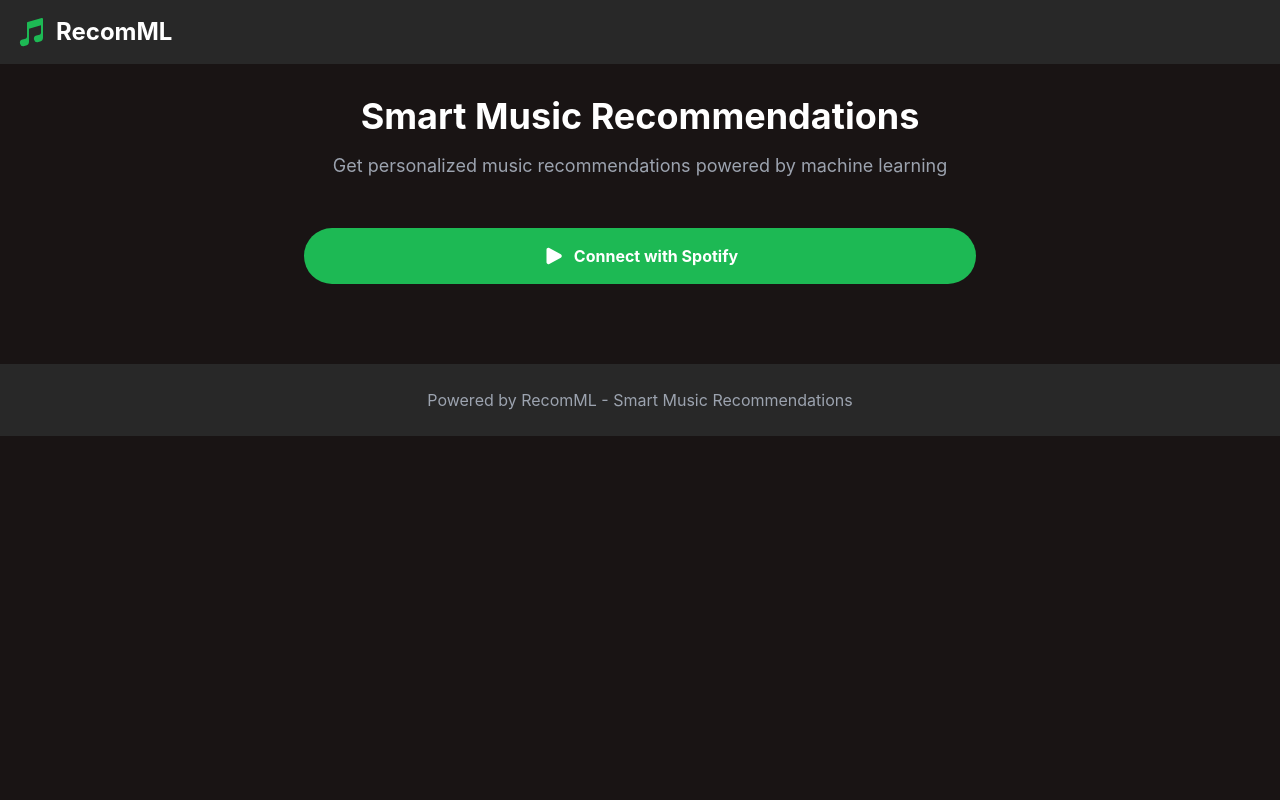
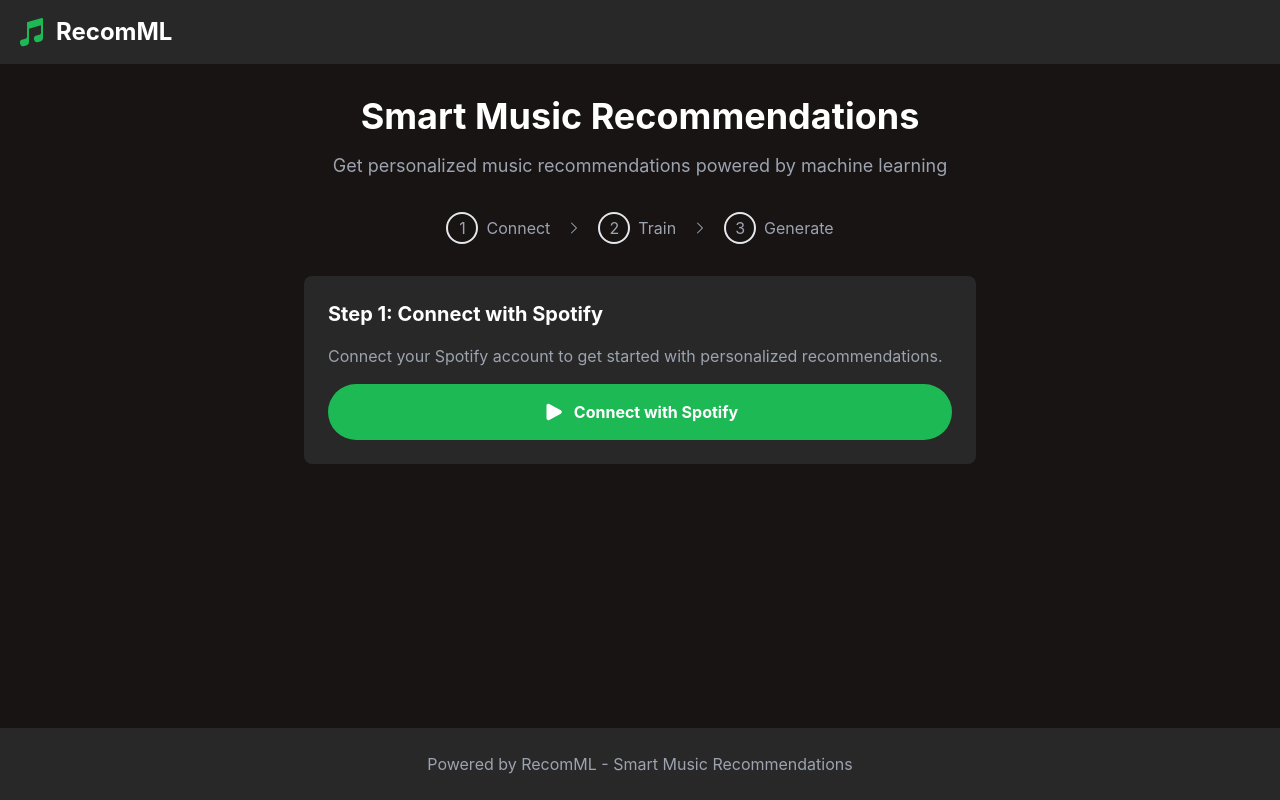
Before and after one commit to hardy07/RecomML, a React (Vite) app: page / in a window 1280 px wide. Built offline with nearby package versions, Linux system fonts and the light colour scheme.

Commit message:
Major UI changes like adding a progress bar

```diff
--- a/src/App.jsx
+++ b/src/App.jsx
@@ -3,6 +3,8 @@
   MusicalNoteIcon,
   PlayIcon,
   ArrowPathIcon,
+  CheckCircleIcon,
+  ChevronRightIcon,
 } from "@heroicons/react/24/solid";
 
 function App() {
@@ -91,18 +93,79 @@
     }));
   };
 
+  const handleHomeClick = () => {
+    // Reset the application state
+    setRecommendations(null);
+    setShowPlaylistForm(false);
+    setError(null);
+    // Redirect to home page
+    window.location.href = "/";
+  };
+
+  const renderProgressSteps = () => (
+    <div className="mb-8">
+      <div className="flex items-center justify-center space-x-4">
+        <div
+          className={`flex items-center ${
+            isLoggedIn ? "text-spotify-green" : "text-gray-400"
+          }`}
+        >
+          <div className="w-8 h-8 rounded-full border-2 flex items-center justify-center">
+            {isLoggedIn ? <CheckCircleIcon className="w-6 h-6" /> : "1"}
+          </div>
+          <span className="ml-2">Connect</span>
+        </div>
+        <ChevronRightIcon className="w-4 h-4 text-gray-400" />
+        <div
+          className={`flex items-center ${
+            isModelTrained
+              ? "text-spotify-green"
+              : isLoggedIn
+              ? "text-white"
+              : "text-gray-400"
+          }`}
+        >
+          <div className="w-8 h-8 rounded-full border-2 flex items-center justify-center">
+            {isModelTrained ? <CheckCircleIcon className="w-6 h-6" /> : "2"}
+          </div>
+          <span className="ml-2">Train</span>
+        </div>
+        <ChevronRightIcon className="w-4 h-4 text-gray-400" />
+        <div
+          className={`flex items-center ${
+            recommendations
+              ? "text-spotify-green"
+              : isModelTrained
+              ? "text-white"
+              : "text-gray-400"
+          }`}
+        >
+          <div className="w-8 h-8 rounded-full border-2 flex items-center justify-center">
+            {recommendations ? <CheckCircleIcon className="w-6 h-6" /> : "3"}
+          </div>
+          <span className="ml-2">Generate</span>
+        </div>
+      </div>
+    </div>
+  );
+
   return (
-    <div className="min-h-screen bg-spotify-black text-spotify-white">
+    <div className="min-h-screen bg-spotify-black text-spotify-white flex flex-col">
       <nav className="bg-spotify-gray p-4">
         <div className="container mx-auto flex items-center">
+          <button
+            onClick={handleHomeClick}
+            className="flex items-center hover:opacity-80 transition-opacity focus:outline-none"
+          >
             <MusicalNoteIcon className="h-8 w-8 text-spotify-green mr-2" />
             <h1 className="text-2xl font-bold">RecomML</h1>
+          </button>
         </div>
       </nav>
 
-      <main className="container mx-auto px-4 py-8">
+      <main className="container mx-auto px-4 py-8 flex-grow">
         <div className="max-w-2xl mx-auto">
-          <div className="text-center mb-12">
+          <div className="text-center mb-8">
             <h2 className="text-4xl font-bold mb-4">
               Smart Music Recommendations
             </h2>
@@ -110,6 +173,8 @@
               Get personalized music recommendations powered by machine learning
             </p>
           </div>
+
+          {renderProgressSteps()}
 
           {error && (
             <div className="bg-red-500 bg-opacity-20 border border-red-500 text-red-500 px-4 py-3 rounded mb-6">
@@ -119,6 +184,14 @@
 
           <div className="space-y-6">
             {!isLoggedIn ? (
+              <div className="bg-spotify-gray rounded-lg p-6">
+                <h3 className="text-xl font-bold mb-4">
+                  Step 1: Connect with Spotify
+                </h3>
+                <p className="text-gray-400 mb-4">
+                  Connect your Spotify account to get started with personalized
+                  recommendations.
+                </p>
                 <button
                   onClick={handleLogin}
                   disabled={loading}
@@ -127,7 +200,16 @@
                   <PlayIcon className="h-6 w-6 mr-2" />
                   Connect with Spotify
                 </button>
+              </div>
             ) : !isModelTrained ? (
+              <div className="bg-spotify-gray rounded-lg p-6">
+                <h3 className="text-xl font-bold mb-4">
+                  Step 2: Train Recommendation Model
+                </h3>
+                <p className="text-gray-400 mb-4">
+                  Train the model using your music preferences to get accurate
+                  recommendations.
+                </p>
                 <button
                   onClick={handleTrainModel}
                   disabled={loading}
@@ -140,7 +222,15 @@
                   )}
                   {loading ? "Training Model..." : "Train Recommendation Model"}
                 </button>
+              </div>
             ) : showPlaylistForm ? (
+              <div className="bg-spotify-gray rounded-lg p-6">
+                <h3 className="text-xl font-bold mb-4">
+                  Step 3: Customize Your Playlist
+                </h3>
+                <p className="text-gray-400 mb-4">
+                  Customize your playlist details before generation.
+                </p>
                 <form onSubmit={handleCreatePlaylist} className="space-y-4">
                   <div>
                     <label
@@ -155,7 +245,7 @@
                       name="name"
                       value={playlistDetails.name}
                       onChange={handlePlaylistDetailsChange}
-                    className="w-full px-4 py-2 rounded-md bg-spotify-gray border border-gray-600 text-white focus:outline-none focus:border-spotify-green"
+                      className="w-full px-4 py-2 rounded-md bg-black border border-gray-600 text-white focus:outline-none focus:border-spotify-green"
                       required
                     />
                   </div>
@@ -172,7 +262,7 @@
                       value={playlistDetails.description}
                       onChange={handlePlaylistDetailsChange}
                       rows="3"
-                    className="w-full px-4 py-2 rounded-md bg-spotify-gray border border-gray-600 text-white focus:outline-none focus:border-spotify-green"
+                      className="w-full px-4 py-2 rounded-md bg-black border border-gray-600 text-white focus:outline-none focus:border-spotify-green"
                       required
                     />
                   </div>
@@ -198,7 +288,15 @@
                     </button>
                   </div>
                 </form>
+              </div>
             ) : (
+              <div className="bg-spotify-gray rounded-lg p-6">
+                <h3 className="text-xl font-bold mb-4">
+                  Step 3: Generate Playlist
+                </h3>
+                <p className="text-gray-400 mb-4">
+                  Create a personalized playlist based on your music taste.
+                </p>
                 <button
                   onClick={() => setShowPlaylistForm(true)}
                   className="w-full bg-spotify-green hover:bg-opacity-80 text-white font-bold py-4 px-6 rounded-full flex items-center justify-center"
@@ -206,6 +304,7 @@
                   <MusicalNoteIcon className="h-6 w-6 mr-2" />
                   Generate Playlist
                 </button>
+              </div>
             )}
           </div>
 
@@ -216,7 +315,7 @@
                 {recommendations.tracks.map((track) => (
                   <div
                     key={track.id}
-                    className="flex items-center p-4 bg-opacity-50 bg-black rounded-lg hover:bg-opacity-75 transition-all"
+                    className="flex items-center p-4 bg-black bg-opacity-50 rounded-lg hover:bg-opacity-75 transition-all"
                   >
                     <img
                       src={track.album.images[2].url}
@@ -250,7 +349,7 @@
         </div>
       </main>
 
-      <footer className="bg-spotify-gray mt-12 py-6">
+      <footer className="bg-spotify-gray py-6 mt-auto">
         <div className="container mx-auto px-4 text-center text-gray-400">
           <p>Powered by RecomML - Smart Music Recommendations</p>
         </div>
```
Lines whose indentation alone changed are shown as unchanged.
